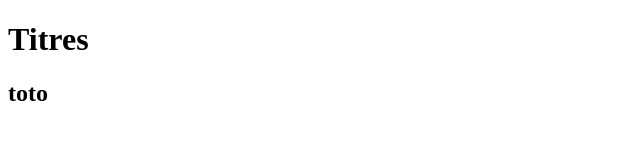
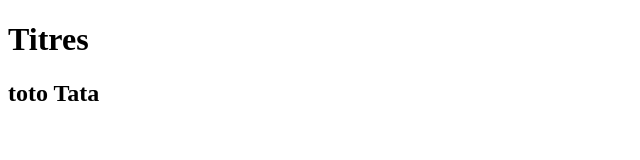
Before and after one commit to xidoc/test, a plain HTML site: page index.html in a window 1280 px wide. Shown: the full height of the page, 0-640 px from the left. Drawn offline with Linux system fonts and the light colour scheme.

Commit message:
Je suis sur la branche testBranch1

```diff
--- a/index.html
+++ b/index.html
@@ -4,6 +4,6 @@
         </head>
         <body>
 <h1>Titres</h1>
-<h2>toto</h2>
+<h2>toto Tata</h2>
         </body>
     </html>
```
